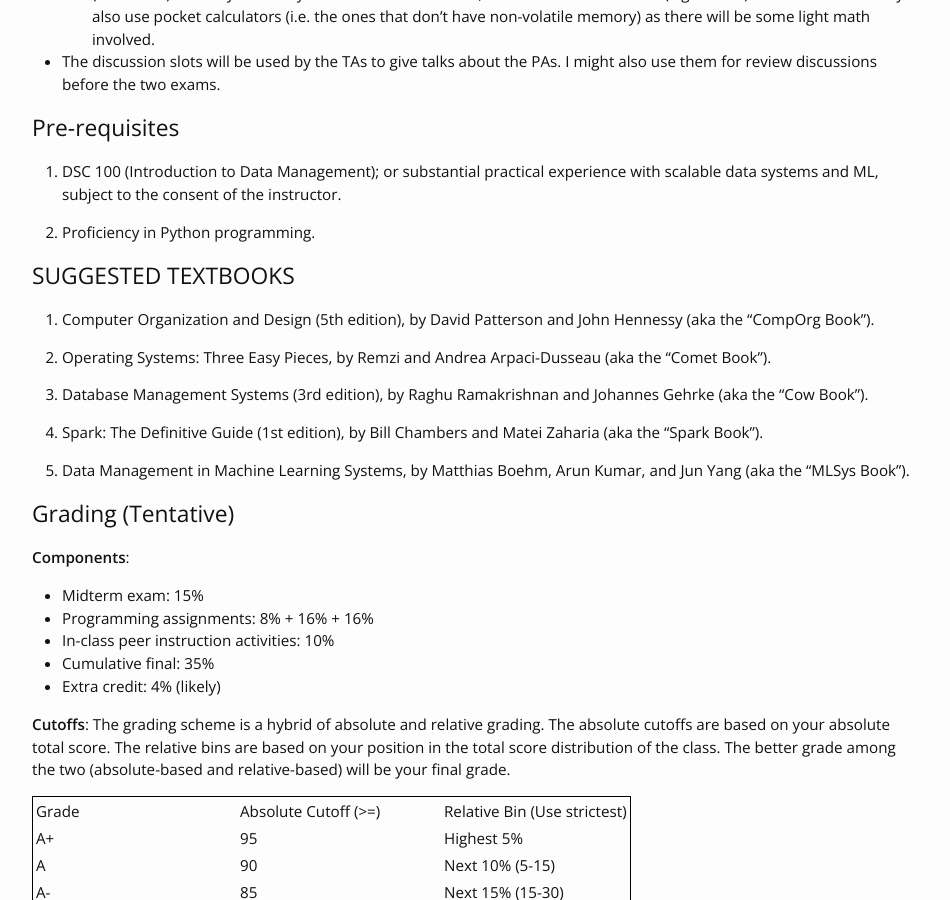
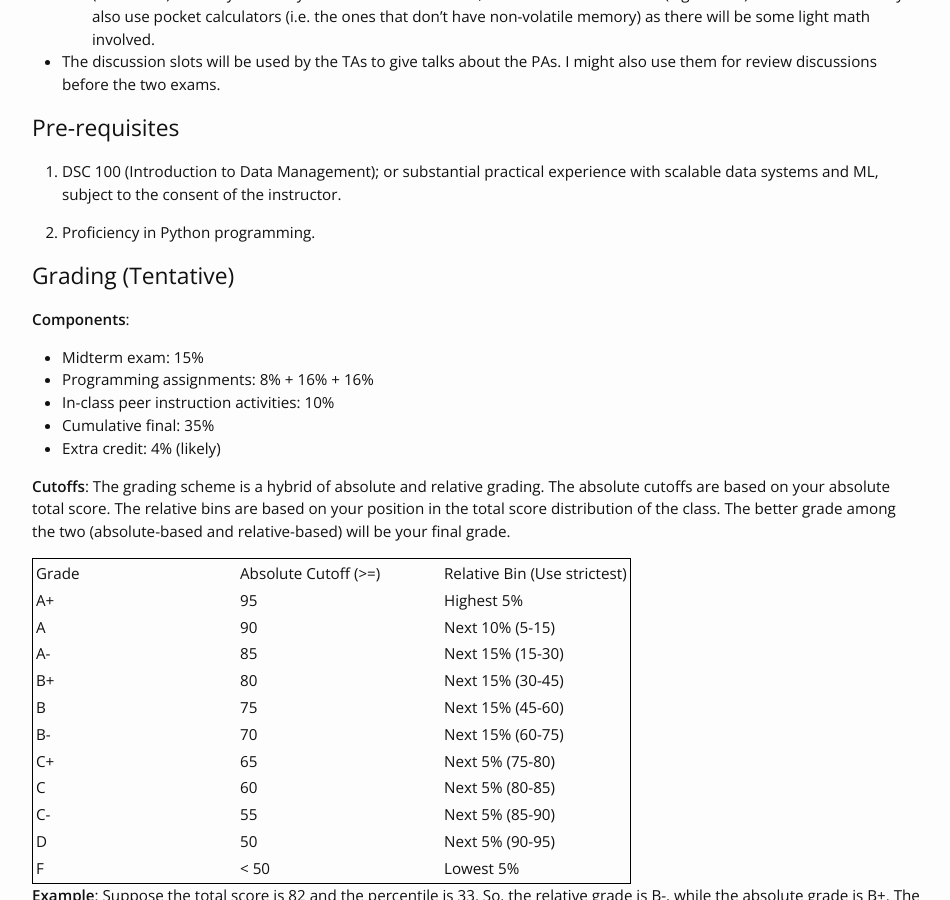
Before and after one commit to haojian/DSC102, a Jekyll site: the page built from index.md, in a window 1280 px wide and 900 px high, scrolled down 1610 px. Shown: the whole window, without its empty margins (163-1113 px from the left). Built offline with Jekyll 4.4.1, drawn with Linux system fonts in a browser that asks for light colours; nearby versions of some CDN libraries.

Commit message:
more changes

```diff
--- a/index.md
+++ b/index.md
@@ -52,18 +52,6 @@
 1. DSC 100 (Introduction to Data Management); or substantial practical experience with scalable data systems and ML, subject to the consent of the instructor.
 
 2. Proficiency in Python programming.
-
-## SUGGESTED TEXTBOOKS
-
-1. Computer Organization and Design (5th edition), by David Patterson and John Hennessy (aka the “CompOrg Book”).
-
-2. Operating Systems: Three Easy Pieces, by Remzi and Andrea Arpaci-Dusseau (aka the “Comet Book”).
-
-3. Database Management Systems (3rd edition), by Raghu Ramakrishnan and Johannes Gehrke (aka the “Cow Book”).
-
-4. Spark: The Definitive Guide (1st edition), by Bill Chambers and Matei Zaharia (aka the “Spark Book”).
-
-5. Data Management in Machine Learning Systems, by Matthias Boehm, Arun Kumar, and Jun Yang (aka the “MLSys Book”).
 
 ## Grading (Tentative)
 
```
Also changed, not shown: assignments.md (+1 -1 lines), taohs.md (+1 -4 lines).
